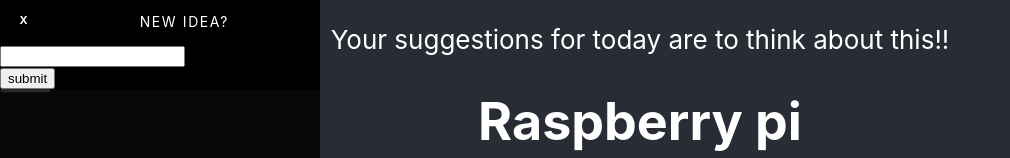
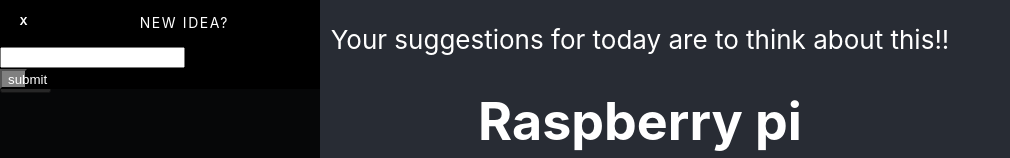
Before and after one commit to leeroywking/ideagen, a React (Create React App) app: page / in a window 1280 px wide. Both pictures are taken after a click on the button "Add >". Shown: the part 357-515 px from the top of the page, without its empty margins (0-1010 px from the left). Built offline with nearby package versions, Linux system fonts and the light colour scheme.

Commit message:
button style

```diff
--- a/src/App.css
+++ b/src/App.css
@@ -30,3 +30,10 @@
 
   transform: translateY(-50%);
 }
+
+.sendit {
+  width:2em;
+  height:1.5em;
+  color:white;
+  background: grey;
+}
--- a/src/resources/slidingModal.js
+++ b/src/resources/slidingModal.js
@@ -76,7 +76,7 @@
           <form onSubmit={(e) => doit(e)}>
   <input type="text" name="newPrompt" onChange={(e) => changer(e)}/>
   <br/>
-  <button >submit </button>
+  <button className="sendit">submit </button>
 </form>
         </ModalWithTransitionStyles>
       </CSSTransition>
```
